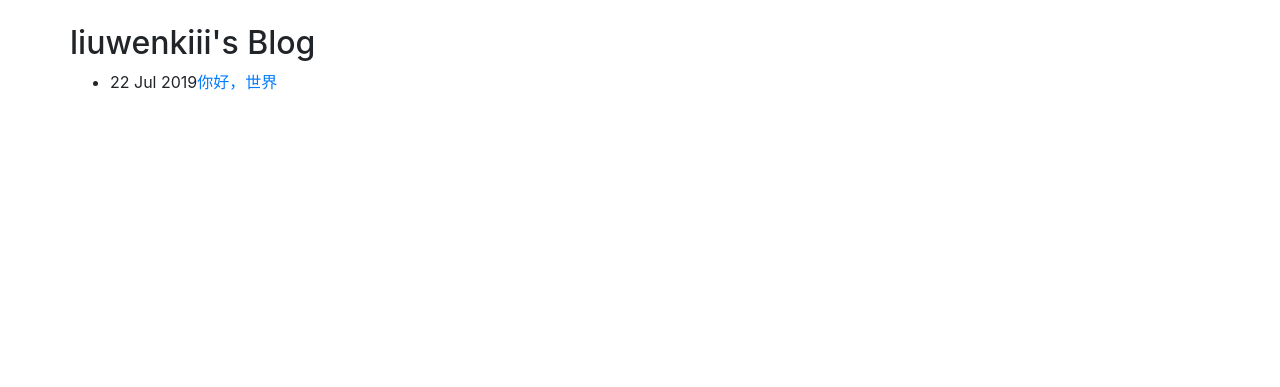
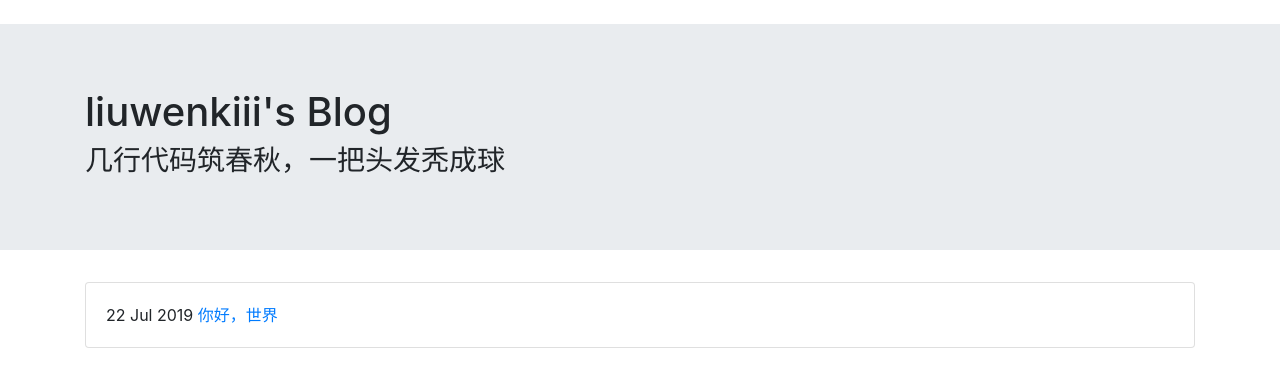
Before and after one commit to liuwenkiii/liuwenkiii.github.io, a Jekyll site: the page built from index.html, in a window 1280 px wide. Shown: the top 387 px of the page. Built offline with Jekyll 4.4.1, drawn with Linux system fonts in a browser that asks for light colours; nearby versions of some CDN libraries.

Commit message:
index layout changed

```diff
--- a/index.html
+++ b/index.html
@@ -10,16 +10,24 @@ title: liuwenkiii's Blog
     <title>liuwenkiii's Blog</title>
     <link rel="stylesheet" href="https://cdn.staticfile.org/twitter-bootstrap/4.1.0/css/bootstrap.min.css"></head>
 <body>
+    <div class="jumbotron jumbotron-fluid">
+        <div class="container">
+            <h1>{{ page.title }}</h1>
+            <h3>几行代码筑春秋，一把头发秃成球</h3>
+        </div>
+    </div>
     <div class="container">
         <div class="row">
-            <h2>{{ page.title }}</h2>
-        </div>
-        <div class="row">
-            <ul>
-                {% for post in site.posts %}
-                    <li>{{ post.date | date_to_string }}<a href="{{ site.baseurl }}{{ post.url }}">{{ post.title }}</a></li>
-                {% endfor %}
-            </ul>
+            {% for post in site.posts %}
+            <div class="col">
+                <div class="card">
+                    <div class="card-body">
+                        {{ post.date | date_to_string }}
+                        <a href="{{ site.baseurl }}{{ post.url }}">{{ post.title }}</a>
+                    </div>
+                </div>
+            </div>
+            {% endfor %}
         </div>
     </div>
     <script src="https://cdn.staticfile.org/jquery/3.2.1/jquery.min.js"></script>
```
